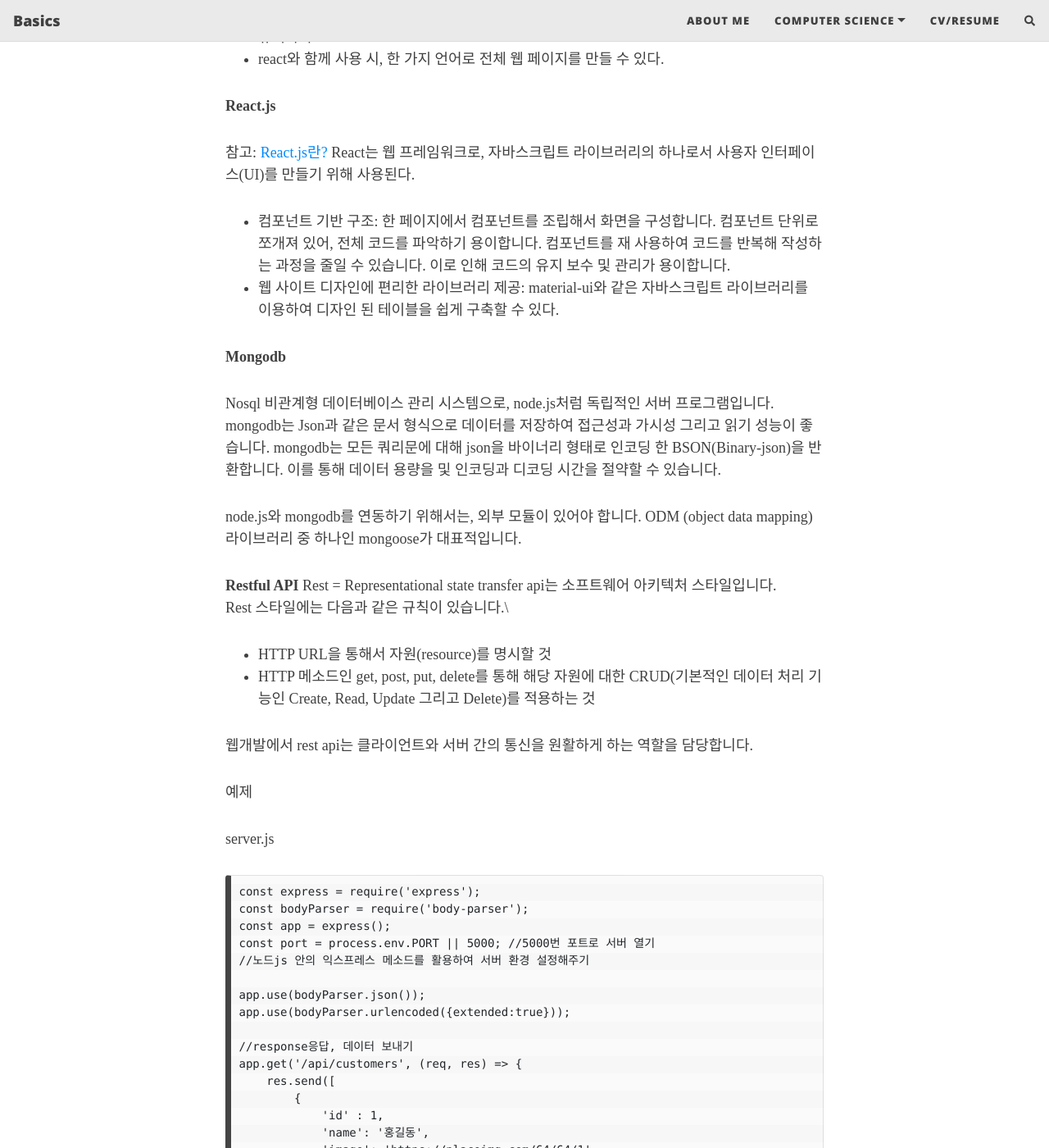
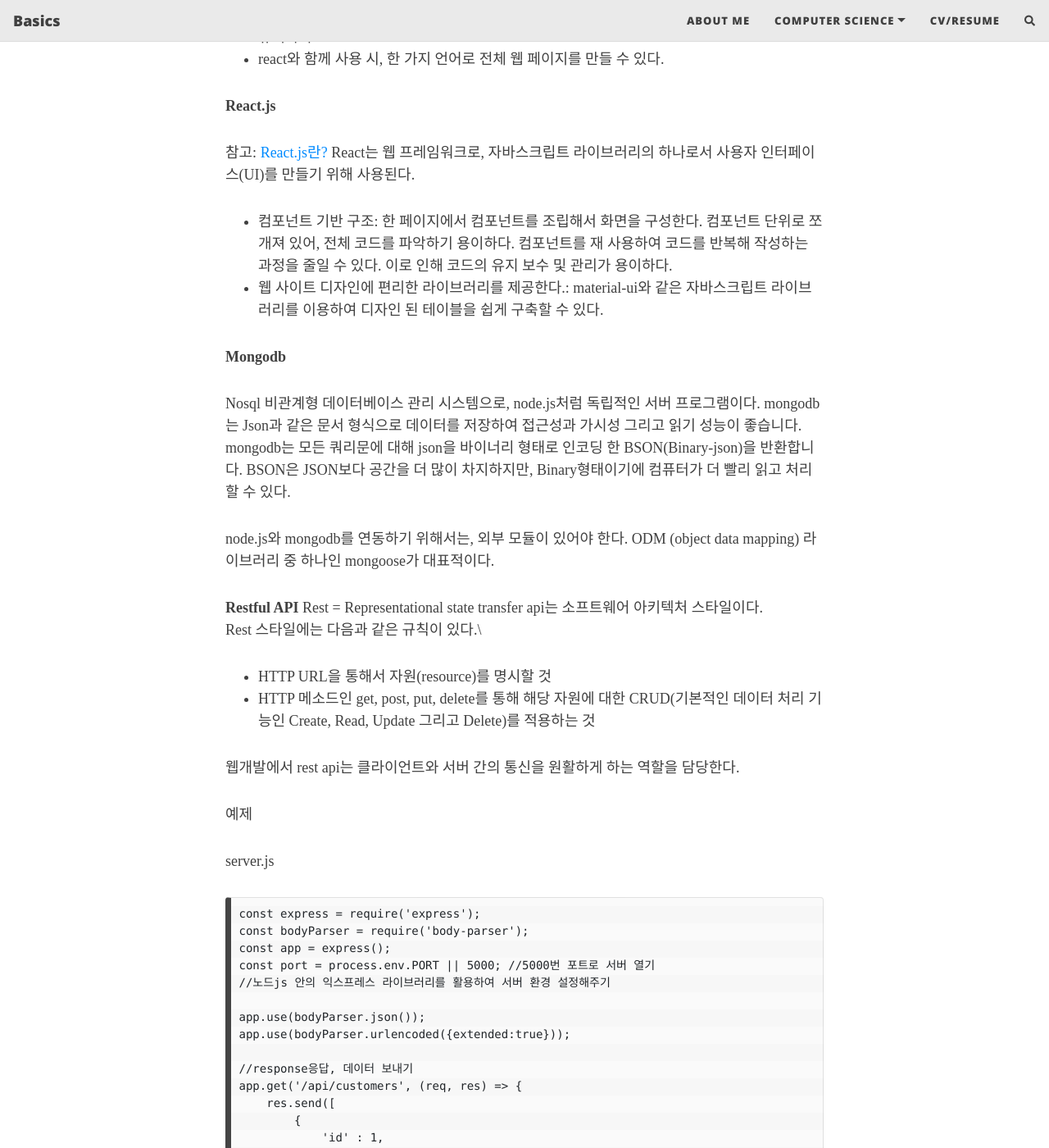
Before and after one commit to dangalee/dangalee.github.io, a Jekyll site: the page built from _posts/2023-06-07-project-basics.md, in a window 1280 px wide and 1400 px high, scrolled down 1132 px. Shown: the whole window at 82% size. Built offline with Jekyll 4.4.1, drawn with Linux system fonts in a browser that asks for light colours; nearby versions of some CDN libraries; some web fonts are replaced; comment, search, counter and statistics services are not loaded; some of the changed text lies outside the part shown.

Commit message:
post update

```diff
--- a/_posts/2023-06-07-project-basics.md
+++ b/_posts/2023-06-07-project-basics.md
@@ -74,24 +74,24 @@ Javascript란, 기존 html보다 더 다이내믹한 기능들을 구현할 수
 참고: [React.js란?](https://velog.io/@jini_eun/React-React.js%EB%9E%80-%EA%B0%84%EB%8B%A8-%EC%A0%95%EB%A6%AC)
 React는 웹 프레임워크로, 자바스크립트 라이브러리의 하나로서 사용자 인터페이스(UI)를 만들기 위해 사용된다.
 
-- 컴포넌트 기반 구조: 한 페이지에서 컴포넌트를 조립해서 화면을 구성합니다. 컴포넌트 단위로 쪼개져 있어, 전체 코드를 파악하기 용이합니다. 컴포넌트를 재 사용하여 코드를 반복해 작성하는 과정을 줄일 수 있습니다. 이로 인해 코드의 유지 보수 및 관리가 용이합니다.
-- 웹 사이트 디자인에 편리한 라이브러리 제공: material-ui와 같은 자바스크립트 라이브러리를 이용하여 디자인 된 테이블을 쉽게 구축할 수 있다.
+- 컴포넌트 기반 구조: 한 페이지에서 컴포넌트를 조립해서 화면을 구성한다. 컴포넌트 단위로 쪼개져 있어, 전체 코드를 파악하기 용이하다. 컴포넌트를 재 사용하여 코드를 반복해 작성하는 과정을 줄일 수 있다. 이로 인해 코드의 유지 보수 및 관리가 용이하다.
+- 웹 사이트 디자인에 편리한 라이브러리를 제공한다.: material-ui와 같은 자바스크립트 라이브러리를 이용하여 디자인 된 테이블을 쉽게 구축할 수 있다.
 
 **Mongodb**
 
-Nosql 비관계형 데이터베이스 관리 시스템으로, node.js처럼 독립적인 서버 프로그램입니다. mongodb는 Json과 같은 문서 형식으로 데이터를 저장하여 접근성과 가시성 그리고 읽기 성능이 좋습니다.
-mongodb는 모든 쿼리문에 대해 json을 바이너리 형태로 인코딩 한 BSON(Binary-json)을 반환합니다. 이를 통해 데이터 용량을 및 인코딩과 디코딩 시간을 절약할 수 있습니다.
+Nosql 비관계형 데이터베이스 관리 시스템으로, node.js처럼 독립적인 서버 프로그램이다. mongodb는 Json과 같은 문서 형식으로 데이터를 저장하여 접근성과 가시성 그리고 읽기 성능이 좋습니다.
+mongodb는 모든 쿼리문에 대해 json을 바이너리 형태로 인코딩 한 BSON(Binary-json)을 반환합니다. BSON은 JSON보다 공간을 더 많이 차지하지만, Binary형태이기에 컴퓨터가 더 빨리 읽고 처리할 수 있다.
 
-node.js와 mongodb를 연동하기 위해서는, 외부 모듈이 있어야 합니다.
-ODM (object data mapping) 라이브러리 중 하나인 mongoose가 대표적입니다.
+node.js와 mongodb를 연동하기 위해서는, 외부 모듈이 있어야 한다.
+ODM (object data mapping) 라이브러리 중 하나인 mongoose가 대표적이다.
 
 **Restful API**
-Rest = Representational state transfer api는 소프트웨어 아키텍처 스타일입니다.\
-Rest 스타일에는 다음과 같은 규칙이 있습니다.\
+Rest = Representational state transfer api는 소프트웨어 아키텍처 스타일이다.\
+Rest 스타일에는 다음과 같은 규칙이 있다.\
 - HTTP URL을 통해서 자원(resource)를 명시할 것
 - HTTP 메소드인 get, post, put, delete를 통해 해당 자원에 대한 CRUD(기본적인 데이터 처리 기능인 Create, Read, Update 그리고 Delete)를 적용하는 것
 
-웹개발에서 rest api는 클라이언트와 서버 간의 통신을 원활하게 하는 역할을 담당합니다.
+웹개발에서 rest api는 클라이언트와 서버 간의 통신을 원활하게 하는 역할을 담당한다.
 
 예제
 
@@ -101,7 +101,7 @@ const express = require('express');
 const bodyParser = require('body-parser');
 const app = express();
 const port = process.env.PORT || 5000; //5000번 포트로 서버 열기
-//노드js 안의 익스프레스 메소드를 활용하여 서버 환경 설정해주기
+//노드js 안의 익스프레스 라이브러리를 활용하여 서버 환경 설정해주기
 
 app.use(bodyParser.json());
 app.use(bodyParser.urlencoded({extended:true}));
```
